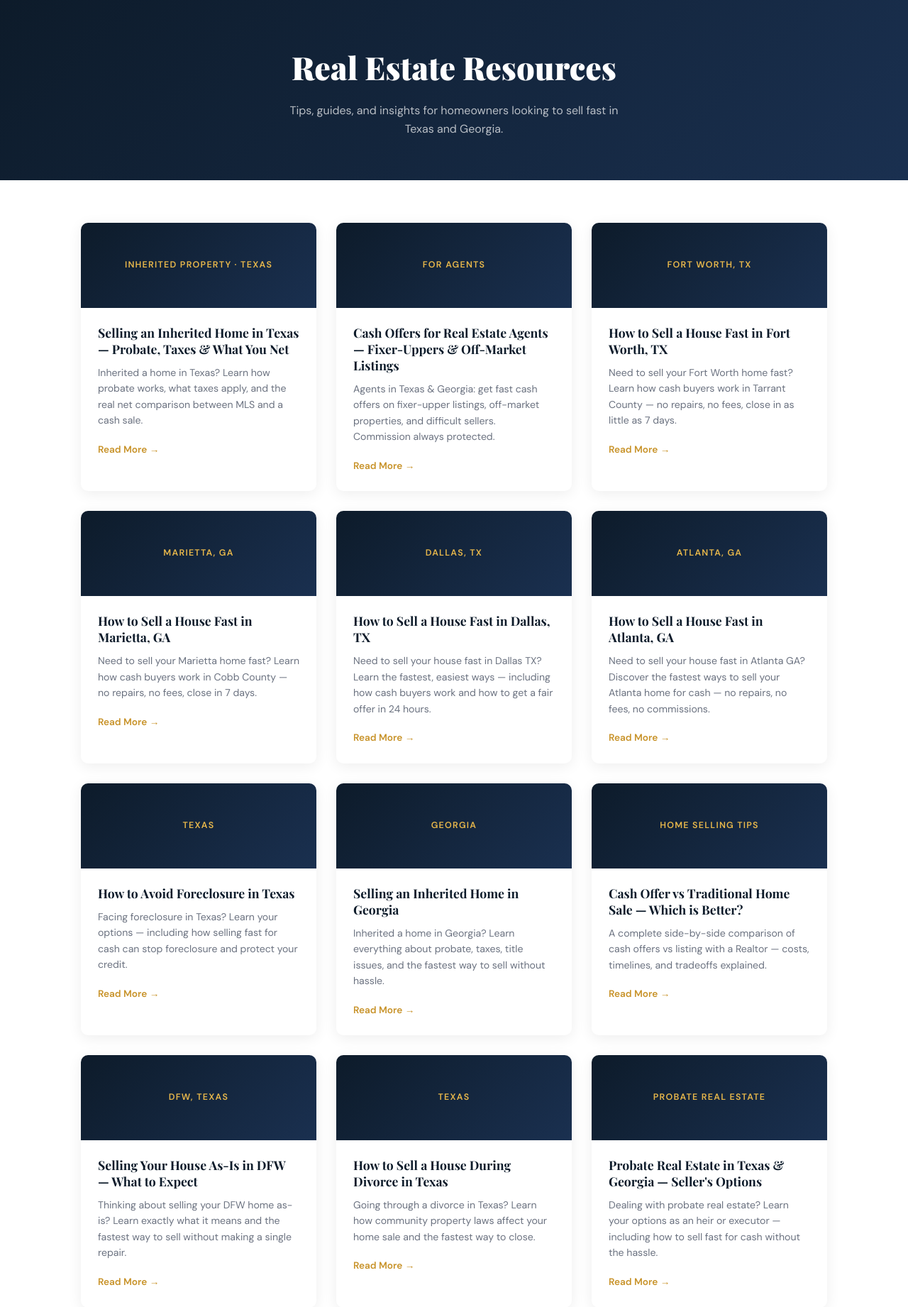
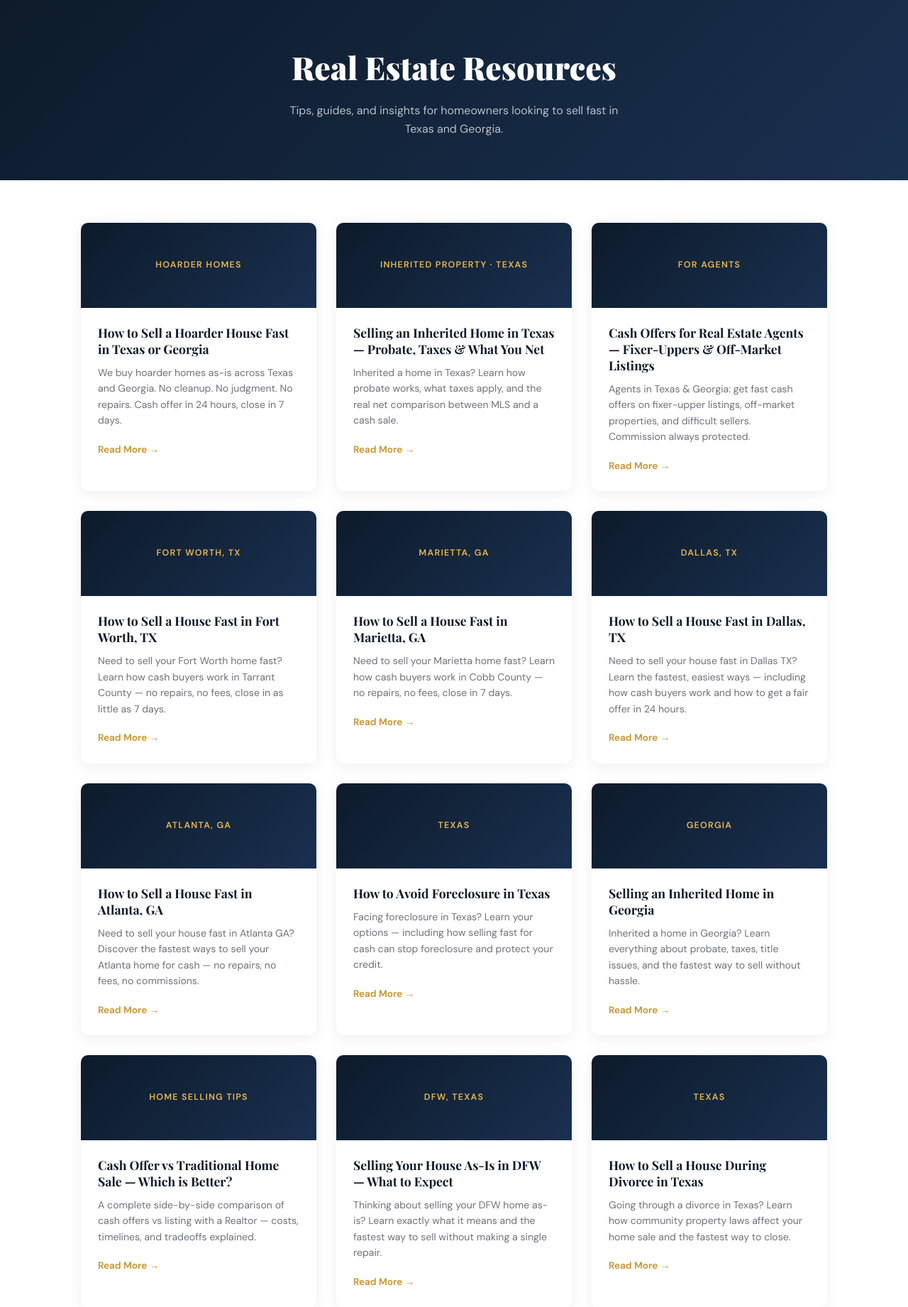
Before and after one commit to lucarebuffi-rgr/royalgroupsrealty, a Flask app: page /blog in a window 1280 px wide. Shown: the part 156-1998 px from the top of the page at 71% size. Run offline with Flask 3, Linux system fonts and the light colour scheme.

Commit message:
Update blog.html

```diff
--- a/templates/blog.html
+++ b/templates/blog.html
@@ -187,6 +187,15 @@
 </div>
 
 <div class="blog-grid">
+
+  <a href="/blog/sell-hoarder-house" class="blog-card">
+    <div class="card-top"><span class="card-label">Hoarder Homes</span></div>
+    <div class="card-body">
+      <h3>How to Sell a Hoarder House Fast in Texas or Georgia</h3>
+      <p>We buy hoarder homes as-is across Texas and Georgia. No cleanup. No judgment. No repairs. Cash offer in 24 hours, close in 7 days.</p>
+      <span>Read More →</span>
+    </div>
+  </a>
 
   <a href="/blog/selling-inherited-home-texas" class="blog-card">
     <div class="card-top"><span class="card-label">Inherited Property · Texas</span></div>
```
